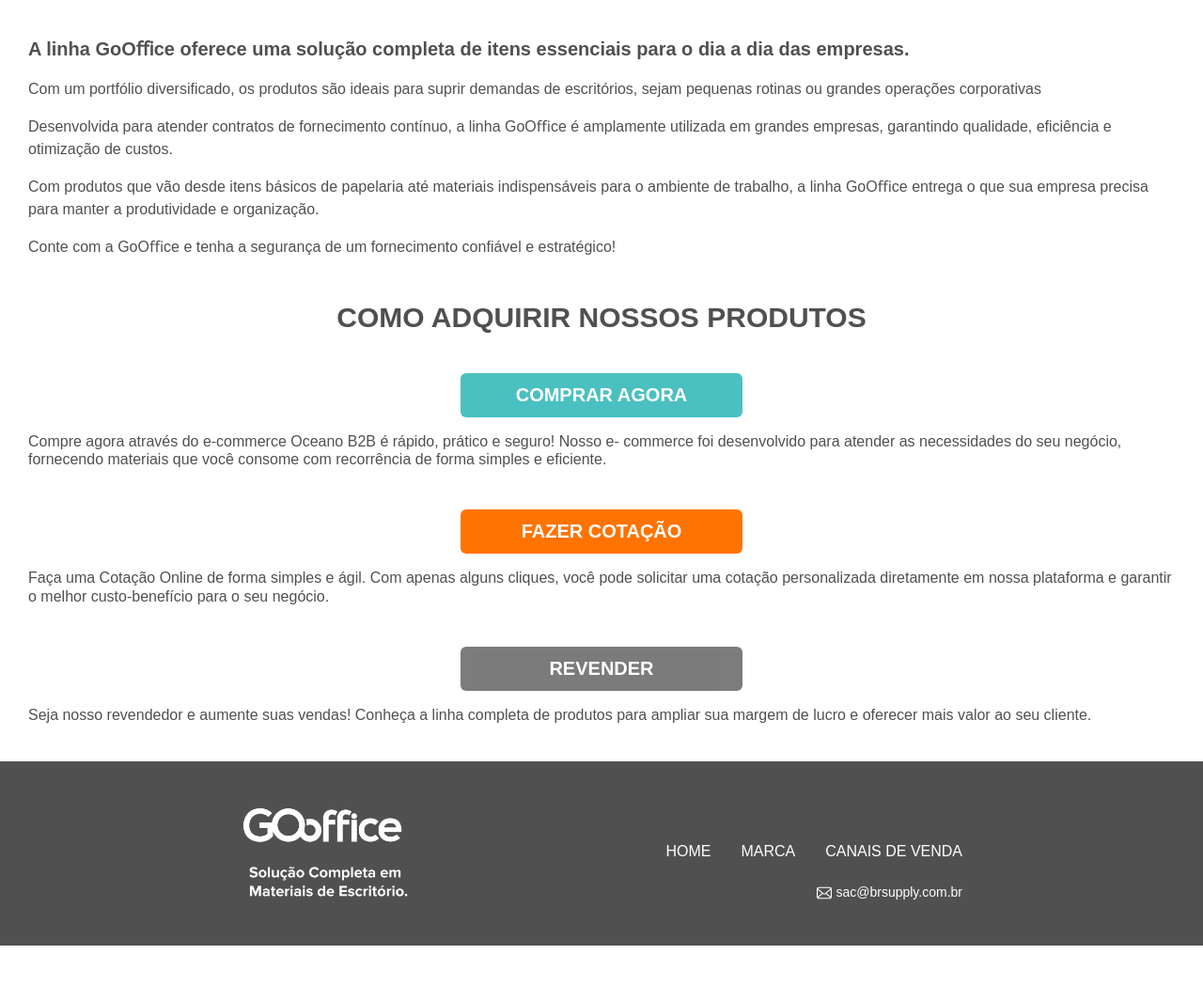
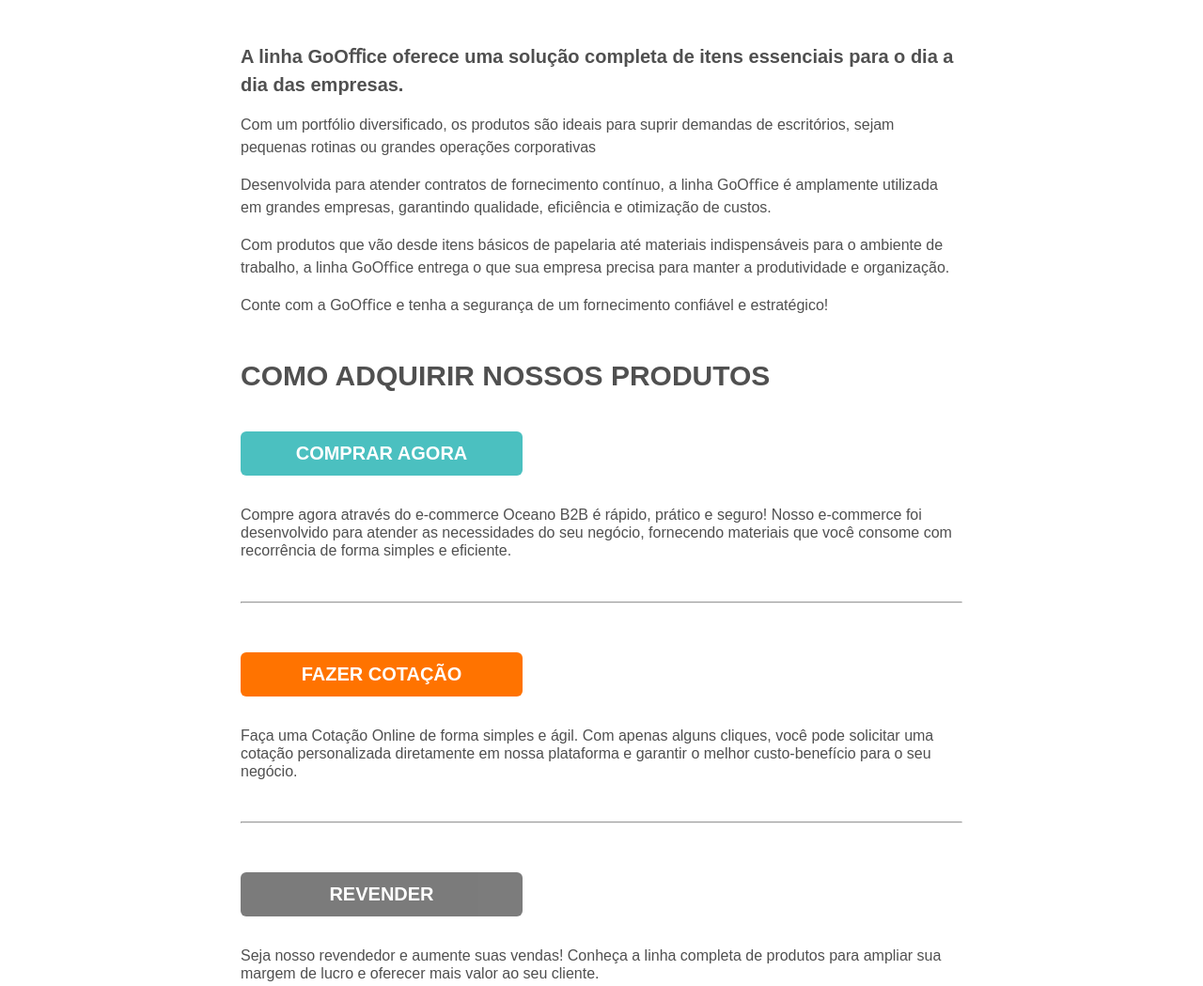
Before and after one commit to cristianmeelo/freelance-go-office, a plain HTML site: page freelance-go-office/index.html in a window 1280 px wide. Shown: the part 858-1907 px from the top of the page at 94% size. Before the commit the page ends 1864 px from the top, so only its background shows below. Drawn offline with Linux system fonts and the light colour scheme; a script that the page names is missing; a web font is replaced by a local one.

Commit message:
feat: developed content responsiveness

```diff
--- /dev/null
+++ b/freelance-go-office/css/content.css
@@ -0,0 +1,77 @@
+.content {
+  padding-top: 2.5rem;
+  padding-left: 1.875rem;
+  padding-right: 1.875rem;
+}
+
+.content__cta {
+  padding-bottom: 1rem;
+  font-size: 1.25em;
+  font-weight: bold;
+  line-height: 1.5em;
+}
+
+.content__description {
+  display: flex;
+  flex-direction: column;
+  row-gap: 1rem;
+  line-height: 1.5em;
+}
+
+.content__description-paragraph {
+  margin: 0;
+}
+
+.content__title {
+  display: flex;
+  justify-content: center;
+  align-items: center;
+  text-align: center;
+  padding-top: 3rem;
+  font-size: 1.875rem;
+  text-transform: uppercase;
+  font-weight: bold;
+}
+
+.content__paragraph {
+  line-height: 1.2em;
+}
+
+.content__container {
+  display: flex;
+  justify-content: center;
+  padding-top: 2.75rem;
+  padding-bottom: 1rem;
+}
+
+.content__horizontal-line {
+  display: none;
+}
+
+@media screen and (min-width: 1024px) {
+  .content {
+    padding: 3rem 256px;
+  }
+
+  .content__title {
+    display: flex;
+    justify-content: flex-start;
+    align-items: center;
+    text-align: center;
+    padding-top: 3rem;
+    font-size: 1.875rem;
+    text-transform: uppercase;
+    font-weight: bold;
+  }
+
+  .content__container {
+    display: flex;
+    justify-content: flex-start;
+    padding-top: 2.75rem;
+    padding-bottom: 2rem;
+  }
+  .content__horizontal-line {
+    display: block;
+    margin-top: 2.75rem;
+  }
+}
--- a/freelance-go-office/css/footer.css
+++ b/freelance-go-office/css/footer.css
@@ -6,9 +6,10 @@
   padding: 3rem 1.875rem;
   margin-top: 2.5rem;
   background-color: var(--neutral-dark);
-  img {
-    width: 9.6875rem;
-  }
+}
+
+.footer img {
+  width: 9.6875rem;
 }
 
 .footer__logo {
@@ -53,9 +54,10 @@
     padding: 3rem 256px;
     margin-top: 2.5rem;
     background-color: var(--neutral-dark);
-    img {
-      width: 180px;
-    }
+  }
+
+  .footer img {
+    width: 180px;
   }
 
   .footer__group {
--- a/freelance-go-office/css/hero-content.css
+++ /dev/null
@@ -1,47 +0,0 @@
- .content {
-  max-width: 100%;
-  box-sizing: border-box;
-  margin: 0 auto;
-}
-
-.content__text {
-  padding-top: 2.5rem;
-  padding-left: 1.875rem;
-  padding-right: 1.875rem;
-}
-
-.content__text-cta {
-  padding-bottom: 1rem;
-  font-size: 1.25em;
-  font-weight: bold;
-  line-height: 1.5em;
-}
-
-.content__text-description {
-  display: flex;
-  flex-direction: column;
-  row-gap: 1rem;
-  line-height: 1.5em;
-}
-
-.content__text-title {
-  display: flex;
-  justify-content: center;
-  align-items: center;
-  text-align: center;
-  padding-top: 3rem;
-  font-size: 1.875rem;
-  text-transform: uppercase;
-  font-weight: bold;
-}
-
-.content__text-paragraph {
-  line-height: 1.2em;
-}
-
-.content__text-container {
-  display: flex;
-  justify-content: center;
-  padding-top: 2.75rem;
-  padding-bottom: 1rem;
-}
--- a/freelance-go-office/css/index.css
+++ b/freelance-go-office/css/index.css
@@ -1,6 +1,6 @@
 @import url("./header.css");
 @import url("./hero.css");
-@import url("./hero-content.css");
+@import url("./content.css");
 @import url("./footer.css");
 @import url("./carousel.css");
 @import url("./buttons.css");
--- a/freelance-go-office/index.html
+++ b/freelance-go-office/index.html
@@ -48,7 +48,6 @@
       </div>
     </section>
 
-    <section class="content">
     <div class="carousel">
       <button class="carousel__arrow carousel__arrow--left">
         <svg xmlns="http://www.w3.org/2000/svg" width="24" height="24" viewBox="0 0 24 24" fill="none" stroke="#505050" stroke-width="2" stroke-linecap="round" stroke-linejoin="round">
@@ -84,32 +83,33 @@
       </button>
     </div>
 
-      <section class="content__text">
-        <h1 class="content__text-cta">A linha GoOﬃce oferece uma solução completa de itens essenciais para o dia a dia das empresas.</h1>
-        <div class="content__text-description">
-          <p>Com um portfólio diversiﬁcado, os produtos são ideais para suprir demandas de escritórios, sejam pequenas rotinas ou grandes operações corporativas</p>
-          <p>Desenvolvida para atender contratos de fornecimento contínuo, a linha GoOﬃce é amplamente utilizada em grandes empresas, garantindo qualidade, eﬁciência e otimização de custos.</p>
-          <p>Com produtos que vão desde itens básicos de papelaria até materiais indispensáveis para o ambiente de trabalho, a linha GoOﬃce entrega o que sua empresa precisa para manter a produtividade e organização.</p>
-          <p>Conte com a GoOﬃce e tenha a segurança de um fornecimento conﬁável e estratégico!</p>
+    <section class="content">
+      <h1 class="content__cta">A linha GoOﬃce oferece uma solução completa de itens essenciais para o dia a dia das empresas.</h1>
+      <div class="content__description">
+        <p class="content__description-paragraph">Com um portfólio diversiﬁcado, os produtos são ideais para suprir demandas de escritórios, sejam pequenas rotinas ou grandes operações corporativas</p>
+        <p class="content__description-paragraph">Desenvolvida para atender contratos de fornecimento contínuo, a linha GoOﬃce é amplamente utilizada em grandes empresas, garantindo qualidade, eﬁciência e otimização de custos.</p>
+        <p class="content__description-paragraph">
+          Com produtos que vão desde itens básicos de papelaria até materiais indispensáveis para o ambiente de trabalho, a linha GoOﬃce entrega o que sua empresa precisa para manter a produtividade e organização.
+        </p>
+        <p class="content__description-paragraph">Conte com a GoOﬃce e tenha a segurança de um fornecimento conﬁável e estratégico!</p>
       </div>
-        <h2 class="content__text-title">como adquirir nossos produtos</h2>
-        <div class="content__text-container">
+      <h2 class="content__title">como adquirir nossos produtos</h2>
+      <div class="content__container">
         <button class="button button-primary">comprar agora</button>
       </div>
-        <p class="content__text-paragraph">
-          Compre agora através do e-commerce Oceano B2B é rápido, prático e seguro! Nosso e- commerce foi desenvolvido para atender as necessidades do seu negócio, fornecendo materiais que você consome com recorrência de forma simples e eﬁciente.
+      <p class="content__paragraph">
+        Compre agora através do e-commerce Oceano B2B é rápido, prático e seguro! Nosso e-commerce foi desenvolvido para atender as necessidades do seu negócio, fornecendo materiais que você consome com recorrência de forma simples e eﬁciente.
       </p>
-        <div class="content__text-container">
+      <hr class="content__horizontal-line" />
+      <div class="content__container">
         <button class="button button-secondary">fazer cotação</button>
       </div>
-        <p class="content__text-paragraph">
-          Faça uma Cotação Online de forma simples e ágil. Com apenas alguns cliques, você pode solicitar uma cotação personalizada diretamente em nossa plataforma e garantir o melhor custo-benefício para o seu negócio.
-        </p>
-        <div class="content__text-container">
+      <p class="content__paragraph">Faça uma Cotação Online de forma simples e ágil. Com apenas alguns cliques, você pode solicitar uma cotação personalizada diretamente em nossa plataforma e garantir o melhor custo-benefício para o seu negócio.</p>
+      <hr class="content__horizontal-line" />
+      <div class="content__container">
         <button class="button button-tertiary">revender</button>
       </div>
-        <p class="content__text-paragraph">Seja nosso revendedor e aumente suas vendas! Conheça a linha completa de produtos para ampliar sua margem de lucro e oferecer mais valor ao seu cliente.</p>
-      </section>
+      <p class="content__paragraph">Seja nosso revendedor e aumente suas vendas! Conheça a linha completa de produtos para ampliar sua margem de lucro e oferecer mais valor ao seu cliente.</p>
     </section>
 
     <footer class="footer">
--- a/freelance-go-office/js/hero-slider.js
+++ /dev/null
@@ -1,12 +0,0 @@
-const slider = document.getElementById("slider");
-let index = 0;
-
-export function moveSlider() {
-  index++;
-  if (index > 2) {
-    index = 0;
-  }
-  slider.style.transform = `translateX(-${index * 100}%)`;
-}
-
-setInterval(moveSlider, 3000);
```
Also changed, not shown: 1 other file. Lines whose indentation alone changed are shown as unchanged.
